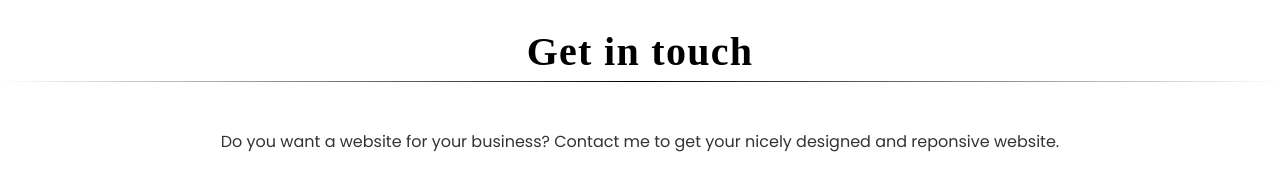
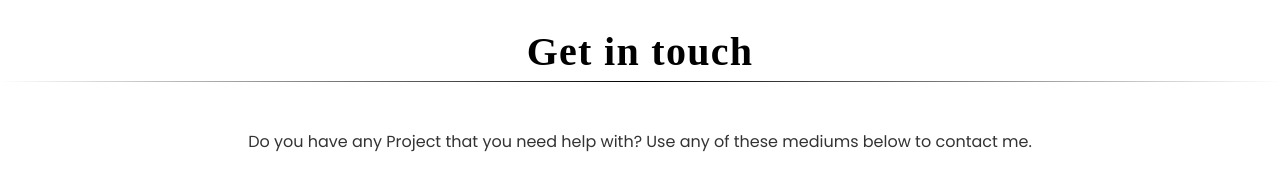
Before and after one commit to Onyedikachi/my-portfolio, a React (Create React App) app: page / in a window 1280 px wide. Shown: the part 3180-3364 px from the top of the page. Built offline with nearby package versions, Linux system fonts and the light colour scheme.

Commit message:
update message on the contact section

```diff
--- a/src/components/contact/contact.js
+++ b/src/components/contact/contact.js
@@ -8,7 +8,8 @@ const Contact = () => {
   return (
     <section id='contact'>
       <h2 data-aos='fade-up'>Get in touch</h2>
-      <p data-aos='fade-down'>Do you want a website for your business? Contact me to get your nicely designed and reponsive website.</p>
+      <p data-aos='fade-down'> Do you have any Project that you need help with?
+      Use any of these mediums below to contact me.</p>
       <div className="container contact-container">
         <div className="contact-options" data-aos='zoom-in-left'>
           <article className='contact-option'>
```
